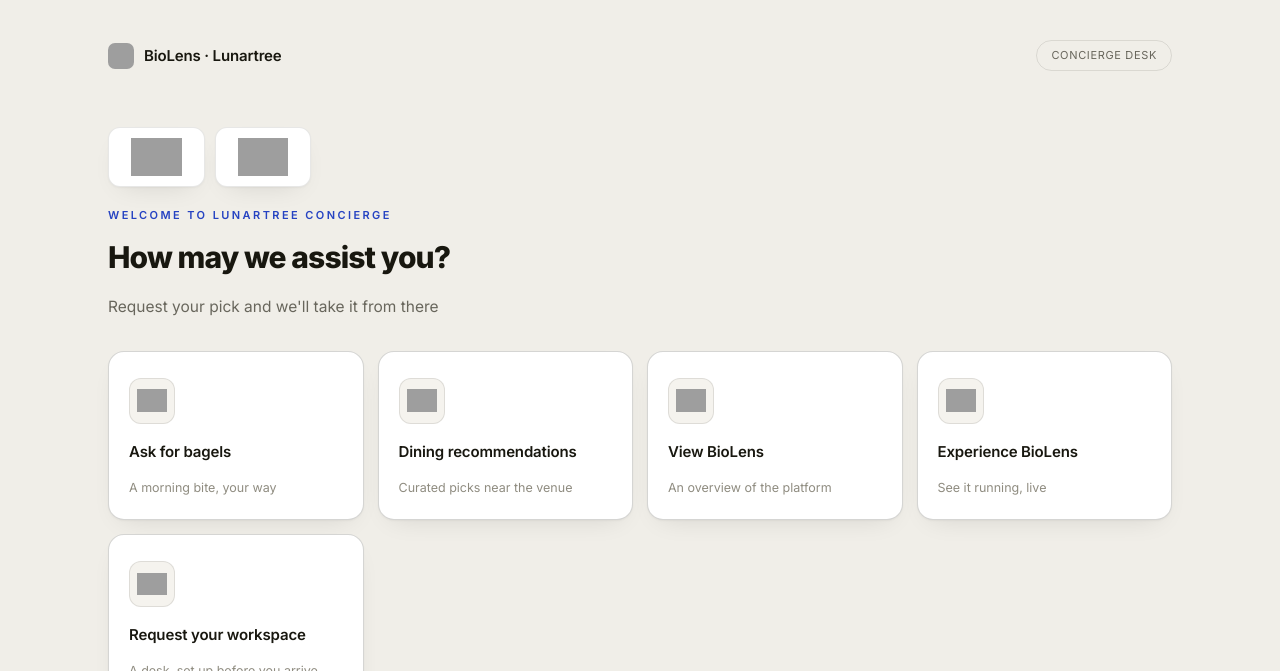
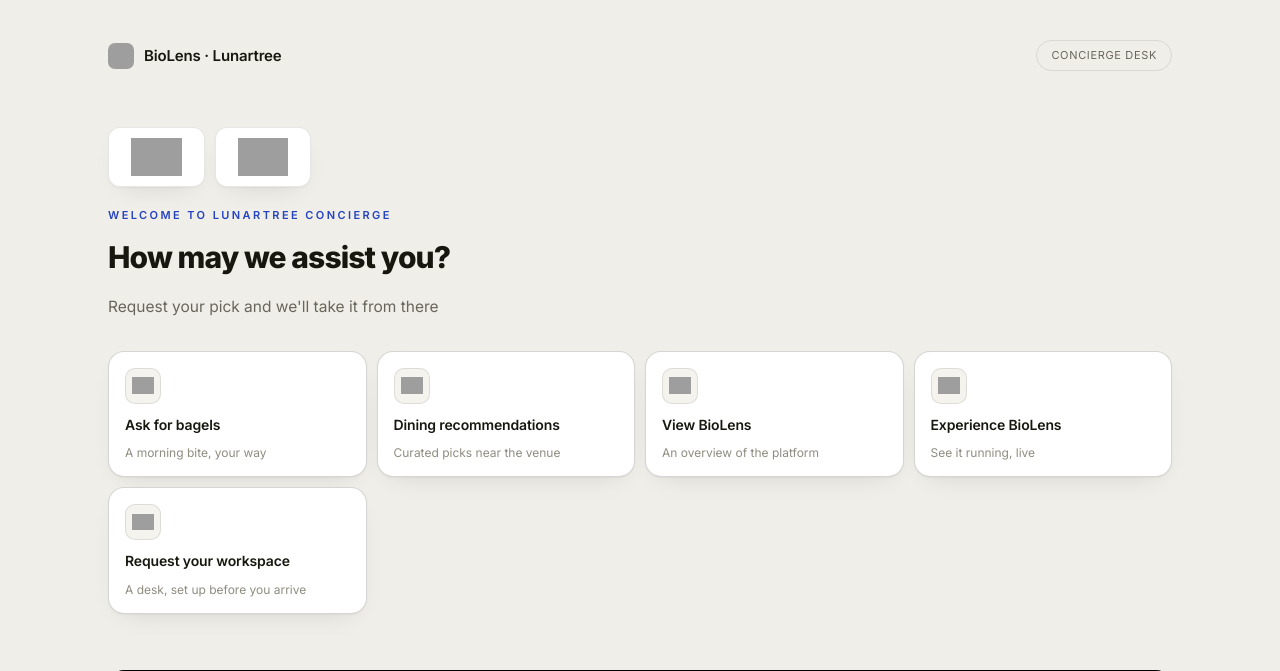
Before and after one commit to siddharthLT/lunartree-concierge, a Django app: page / in a window 1280 px wide. Shown: the top 671 px of the page. Run offline with Django 5.2, Linux system fonts and the light colour scheme; some libraries are stand-ins or nearby versions; grey boxes are pictures that could not be loaded.

Commit message:
Shrink concierge menu cards so the video preview peeks in below the fold
Tighter padding, smaller icons, and a smaller grid gap on the menu
cards give more of the intro video visibility without scrolling.

Co-Authored-By: Claude Sonnet 5 <noreply@anthropic.com>
Claude-Session: https://claude.ai/code/session_013FAZcCueKtKuPtepxw3Z4c

```diff
--- a/concierge/templates/concierge/landing.html
+++ b/concierge/templates/concierge/landing.html
@@ -224,7 +224,7 @@
   .menu-grid{
     display:grid;
     grid-template-columns:repeat(4, 1fr);
-    gap:14px;
+    gap:10px;
   }
   @media(max-width:900px){.menu-grid{grid-template-columns:repeat(2, 1fr);}}
 
@@ -238,7 +238,7 @@
     position:relative;
     border:1px solid var(--line-strong);
     background:var(--panel);
-    padding:26px 20px 22px;
+    padding:16px 16px 14px;
     border-radius:var(--radius);
     cursor:pointer;
     box-shadow:var(--shadow-card);
@@ -246,7 +246,7 @@
     text-align:left;
     display:flex;
     flex-direction:column;
-    gap:16px;
+    gap:10px;
     overflow:hidden;
     isolation:isolate;
   }
@@ -268,8 +268,8 @@
   .menu-card:active{transform:translateY(-2px);}
 
   .menu-card .icon-wrap{
-    width:46px;height:46px;
-    border-radius:12px;
+    width:36px;height:36px;
+    border-radius:10px;
     border:1px solid var(--line);
     background:#f5f3ee;
     display:flex;align-items:center;justify-content:center;
@@ -282,20 +282,20 @@
     background:var(--accent-soft);
   }
   .menu-card .icon-img{
-    width:30px;height:30px;
+    width:22px;height:22px;
     object-fit:contain;
     display:block;
   }
   .menu-card .label{
-    font-size:15px;
+    font-size:14px;
     font-weight:600;
     color:var(--ink);
     letter-spacing:-0.01em;
   }
   .menu-card .sub{
-    font-size:12.5px;
+    font-size:12px;
     color:var(--ink-faint);
-    line-height:1.45;
+    line-height:1.4;
   }
   .menu-hero{margin-bottom:32px;}
   .menu-title{font-size:34px;margin-bottom:6px;}
@@ -552,7 +552,7 @@
     .menu-title{font-size:26px;}
     h1.title{font-size:24px;}
     p.lede{font-size:14.5px;}
-    .menu-card{padding:20px 16px 18px;}
+    .menu-card{padding:14px 14px 12px;}
     .modal-panel{padding:28px 20px 24px;max-height:85vh;}
     .modal-title{font-size:18px;}
     .modal-actions{flex-wrap:wrap;gap:10px;}
```
